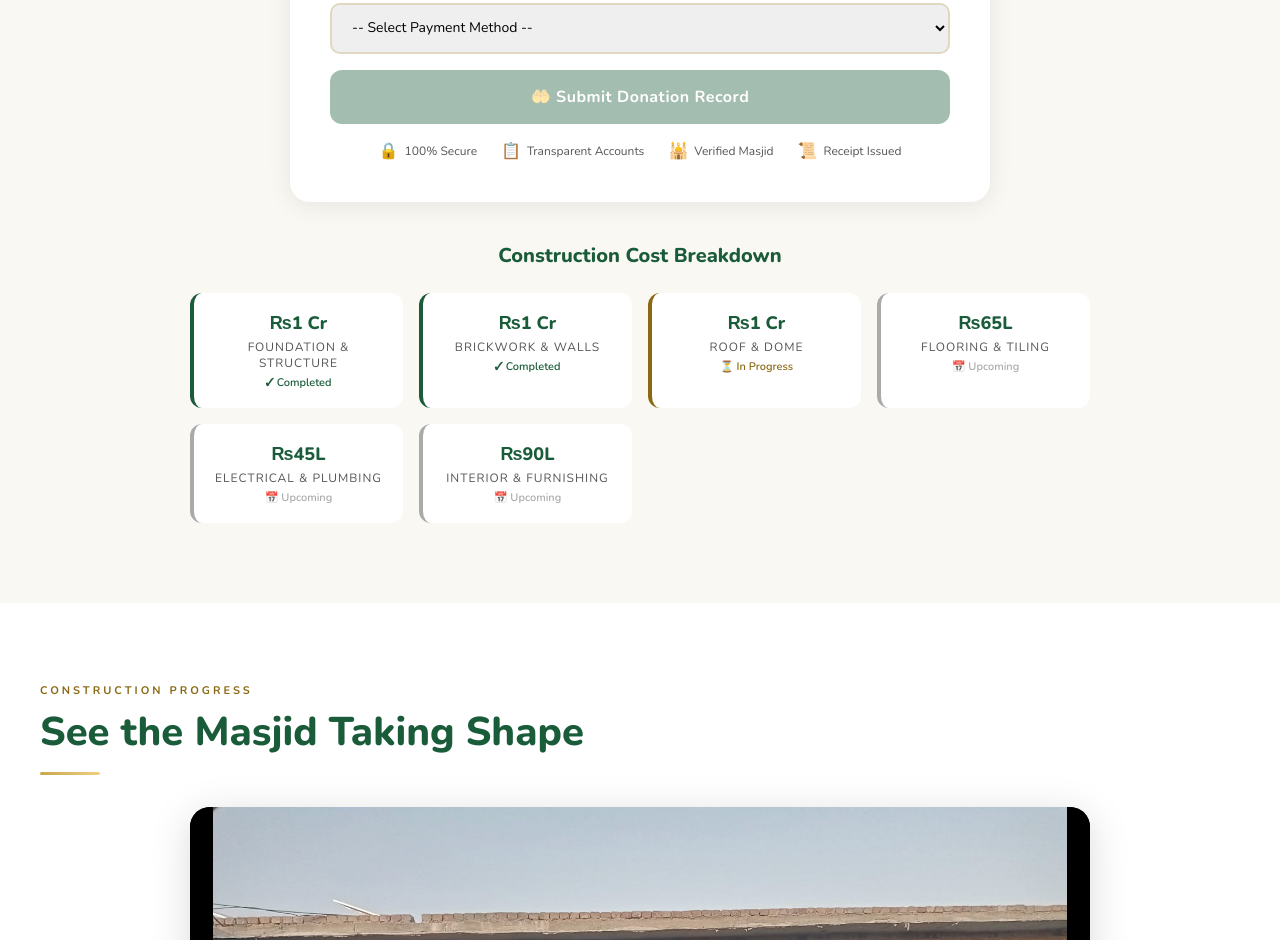
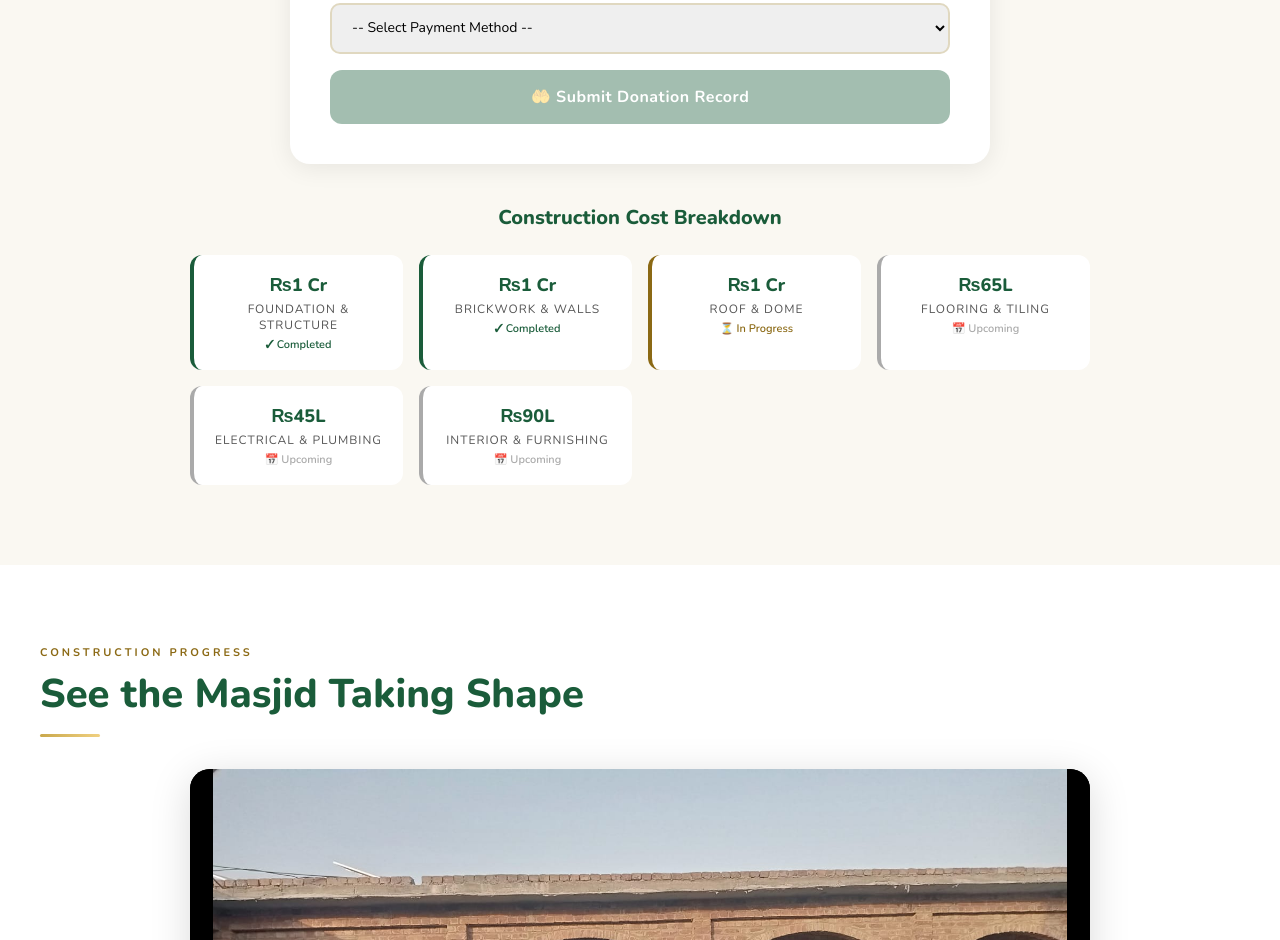
Before and after one commit to khansamumtaz/masjid-bait-ul-hakim, a website: page masjid-bait-ul-hakim.html in a window 1280 px wide. Shown: the part 2341-3281 px from the top of the page. Drawn offline with nearby package versions, Linux system fonts and the light colour scheme.

Commit message:
Remove trust badges from donation section

```diff
--- a/masjid-bait-ul-hakim.html
+++ b/masjid-bait-ul-hakim.html
@@ -514,12 +514,6 @@ footer{background:#0a2d1c;color:rgba(255,255,255,0.7);padding:60px 24px 24px}
             </label>
           </div>
           <button class="donate-btn" id="donateFinalBtn" onclick="submitDonation()" style="opacity:0.4;pointer-events:none">🤲 Submit Donation Record</button>
-        </div>
-        <div class="trust-badges">
-          <div class="trust-badge"><span class="trust-badge-icon">🔒</span> 100% Secure</div>
-          <div class="trust-badge"><span class="trust-badge-icon">📋</span> Transparent Accounts</div>
-          <div class="trust-badge"><span class="trust-badge-icon">🕌</span> Verified Masjid</div>
-          <div class="trust-badge"><span class="trust-badge-icon">📜</span> Receipt Issued</div>
         </div>
       </div>
     </div>
```
